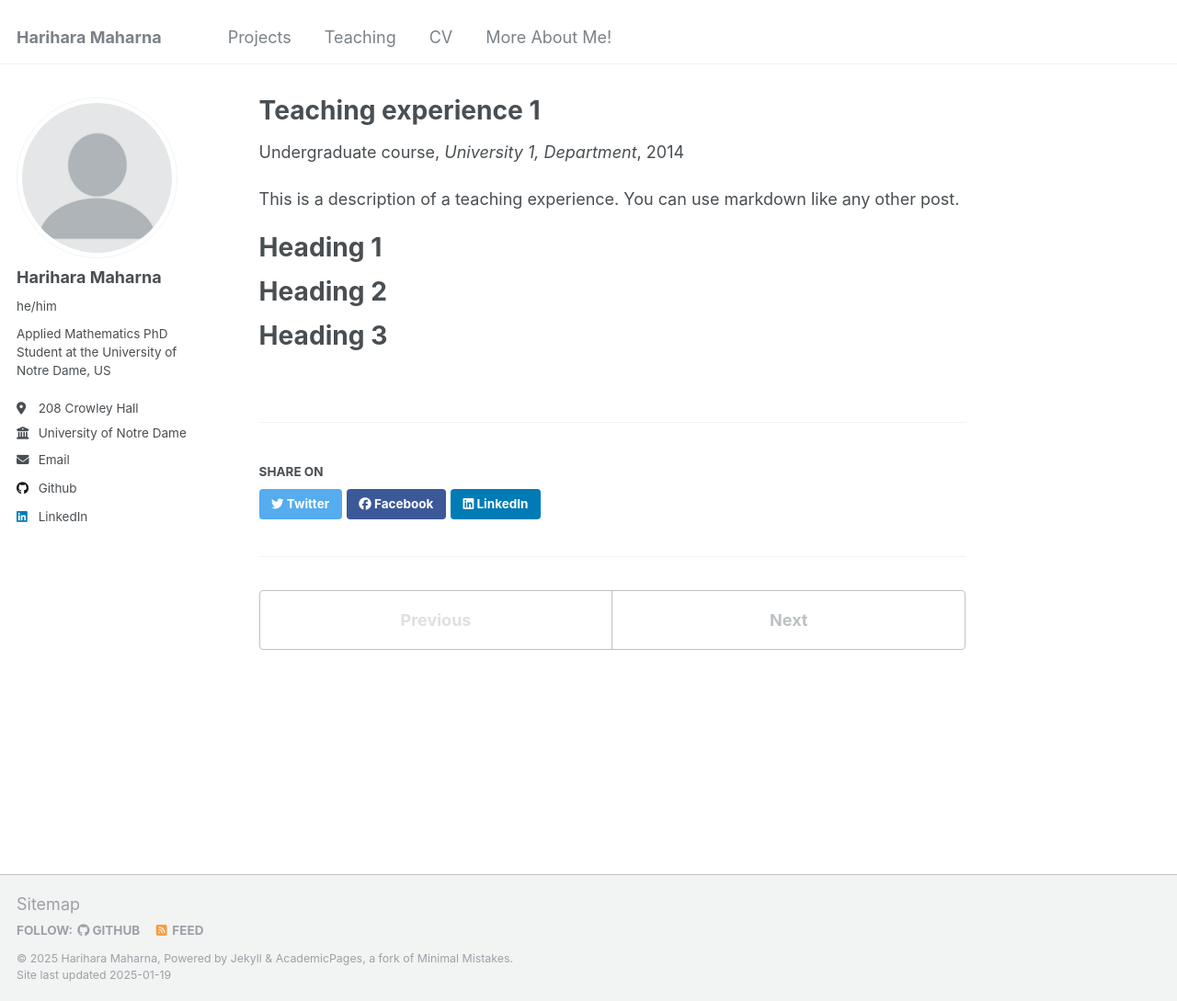
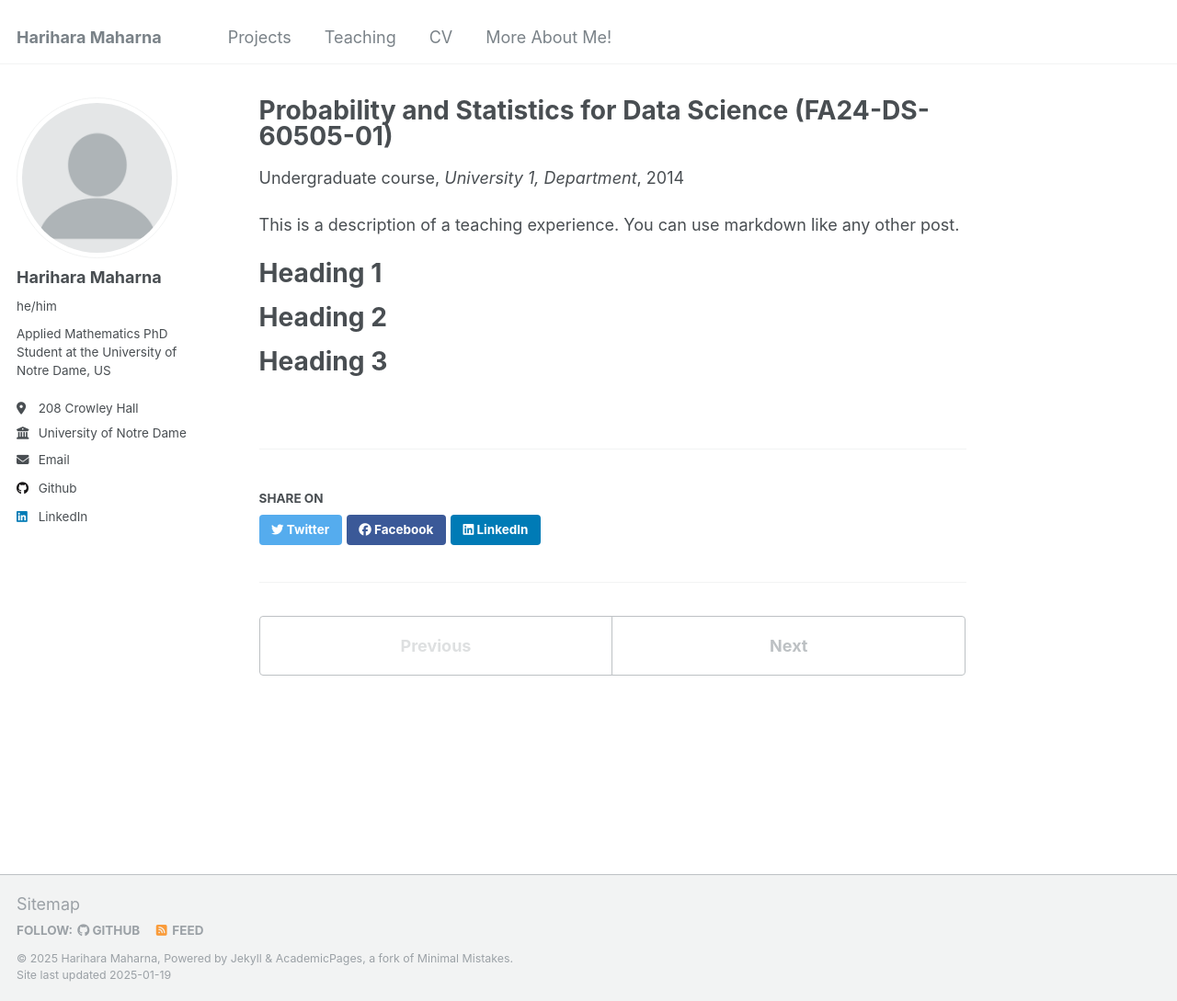
Before and after one commit to harihara-m/harihara-m.github.io, a Jekyll site: the page built from _teaching/2014-spring-teaching-1.md, in a window 1280 px wide and 1089 px high. Shown: the whole window at 92% size. Built offline with Jekyll 4.4.1, drawn with Linux system fonts in a browser that asks for light colours.

Commit message:
teaching updates

```diff
--- a/_teaching/2014-spring-teaching-1.md
+++ b/_teaching/2014-spring-teaching-1.md
@@ -1,5 +1,5 @@
 ---
-title: "Teaching experience 1"
+title: "Probability and Statistics for Data Science (FA24-DS-60505-01)"
 collection: teaching
 type: "Undergraduate course"
 permalink: /teaching/2014-spring-teaching-1
```
